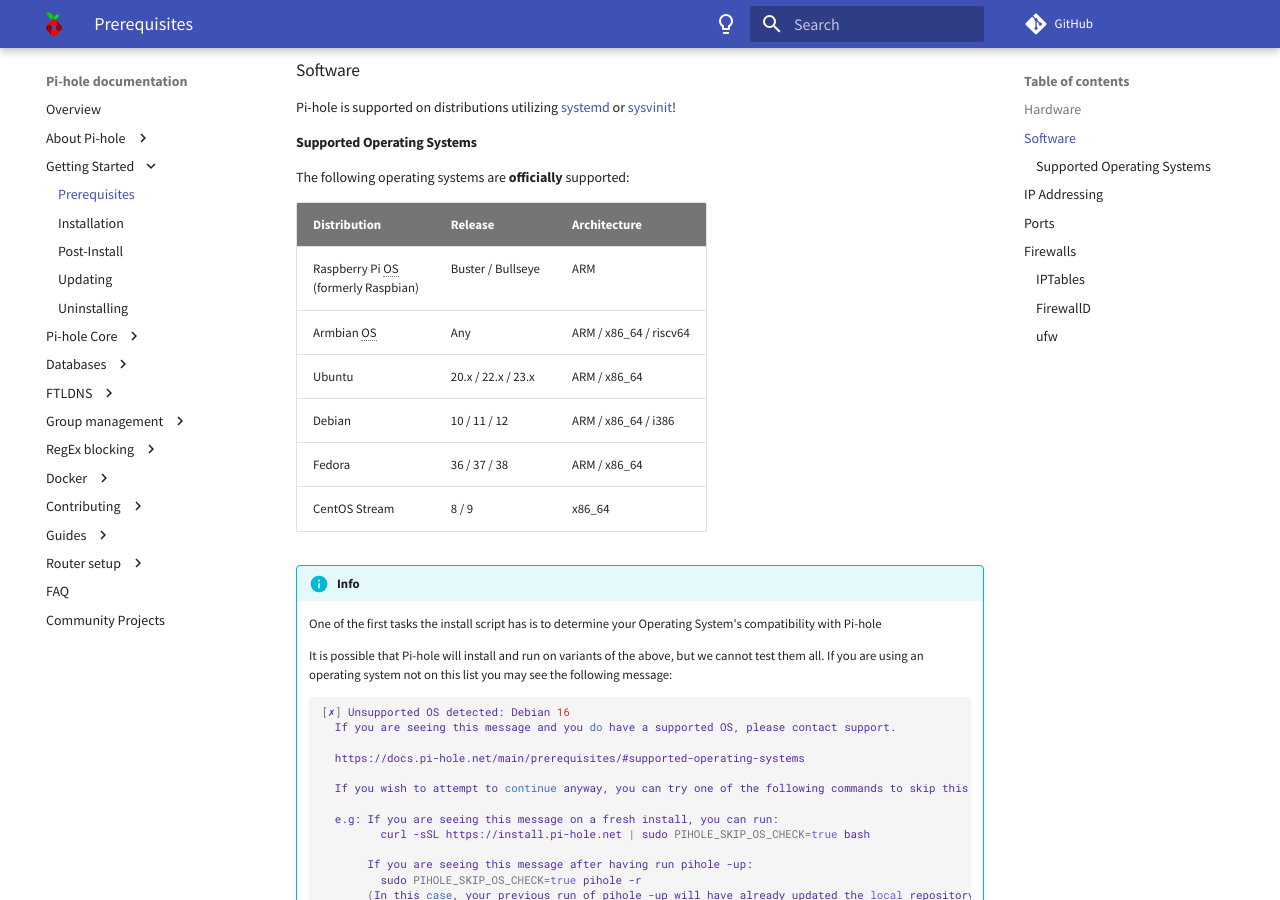
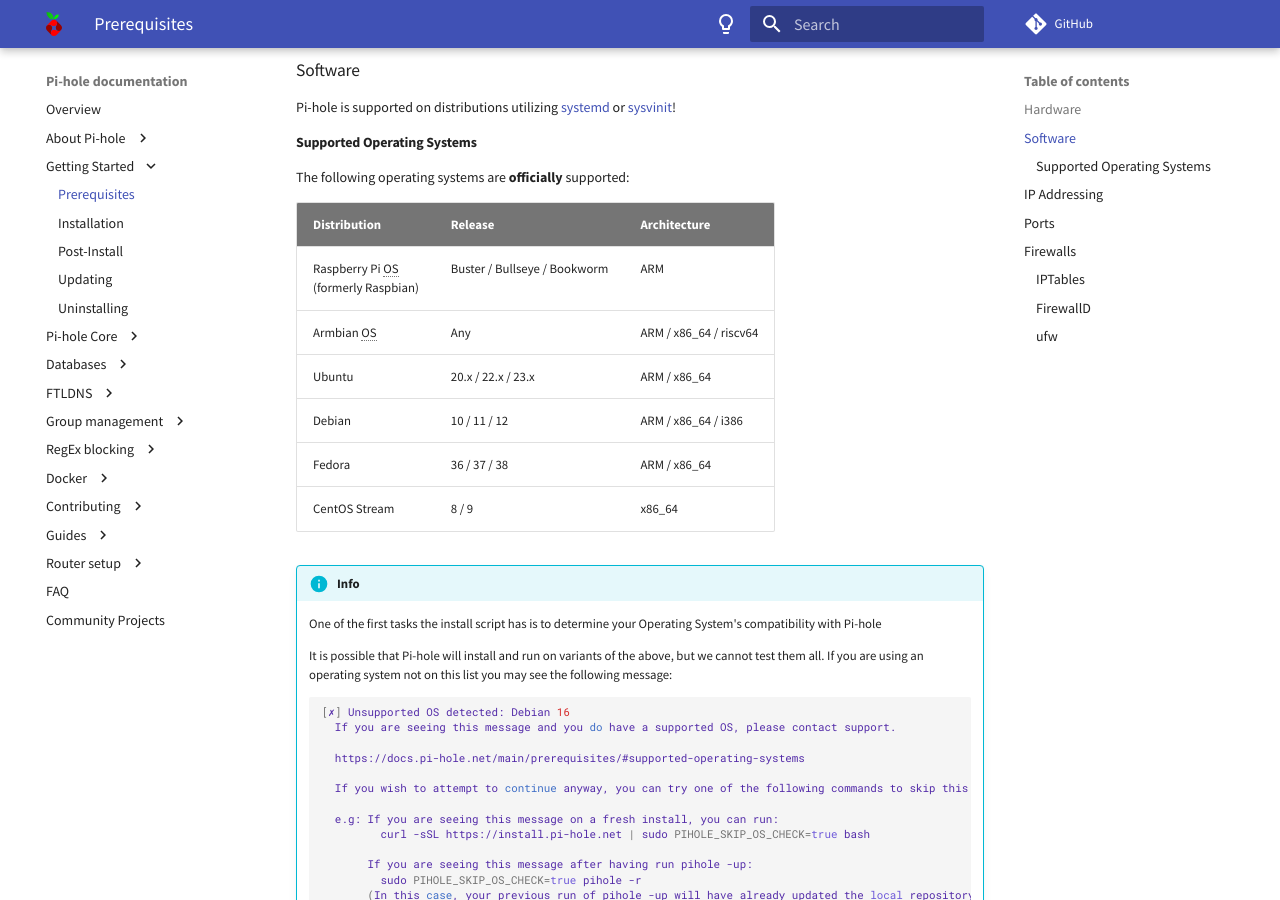
Before and after one commit to pi-hole/docs, an MkDocs documentation site: the page built from docs/main/prerequisites.md, in a window 1280 px wide and 900 px high, scrolled down 428 px. Built offline with MkDocs 1.6.1 and Material for MkDocs 9.7.7, drawn with Linux system fonts in a browser that asks for light colours; comment, search, counter and statistics services are not loaded.

Commit message:
Add Bookworm to supported OS
Signed-off-by: Chris L <github@holosys.co.uk>

```diff
--- a/docs/main/prerequisites.md
+++ b/docs/main/prerequisites.md
@@ -27,7 +27,7 @@
 
 | Distribution | Release          | Architecture        |
 | ------------ | ---------------- | ------------------- |
-| Raspberry Pi OS <br>(formerly Raspbian)     | Buster / Bullseye | ARM                 |
+| Raspberry Pi OS <br>(formerly Raspbian)     | Buster / Bullseye / Bookworm | ARM                 |
 | Armbian OS   | Any | ARM / x86_64 / riscv64           |
 | Ubuntu       | 20.x / 22.x / 23.x    | ARM / x86_64        |
 | Debian       | 10 / 11 / 12         | ARM / x86_64 / i386 |
```
